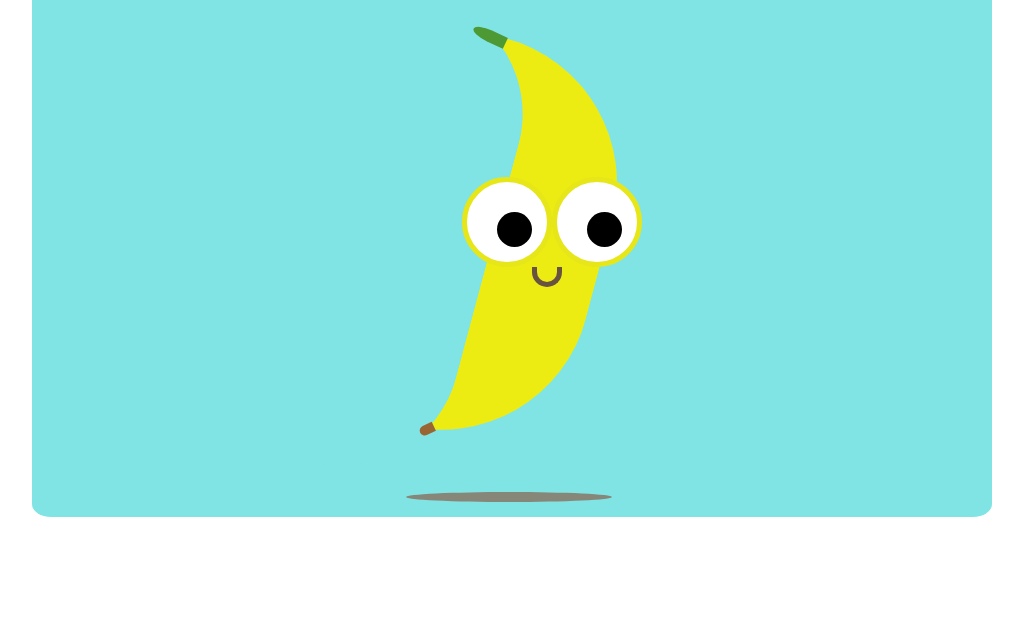
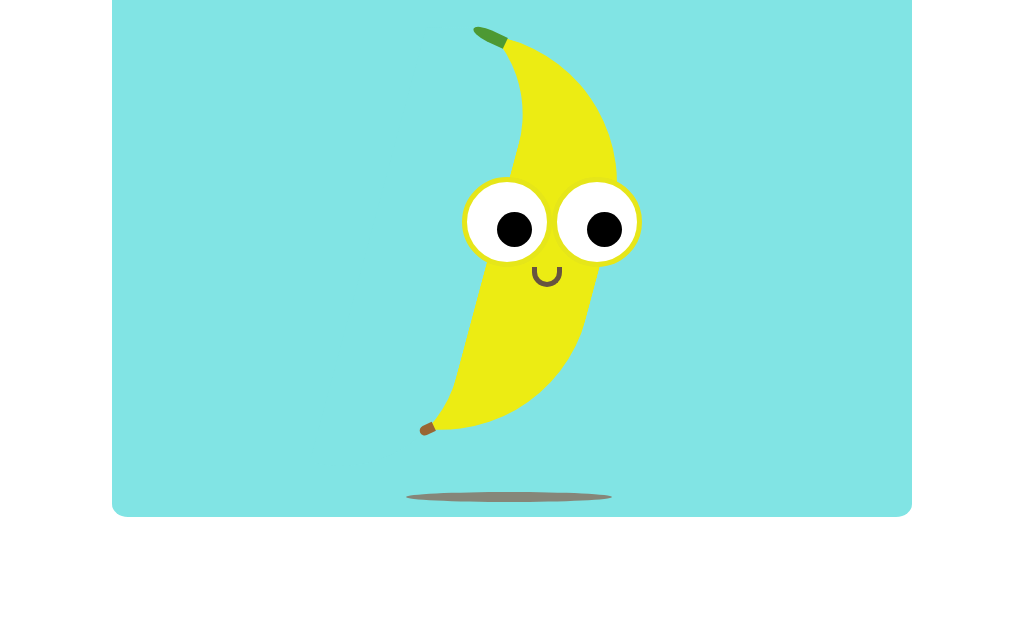
Before and after one commit to snowrain824/snowrain824.github.io, a plain HTML site: page 4APE/banana.html in a window 1280 px wide. Shown: the part 163-800 px from the top of the page, without its empty margins (128-1151 px from the left). Drawn offline with Linux system fonts and the light colour scheme.

Commit message:
Update banana.css

```diff
--- a/4APE/banana.css
+++ b/4APE/banana.css
@@ -7,7 +7,7 @@
 }
 
 .page {
-  width: 960px;
+  width: 800px;
   padding: 50px 50px;
   margin: 30px auto;
   border-radius: 2%;
```
